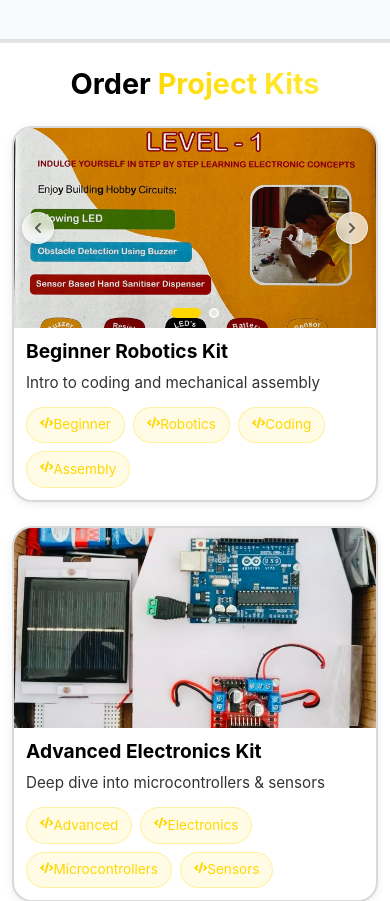
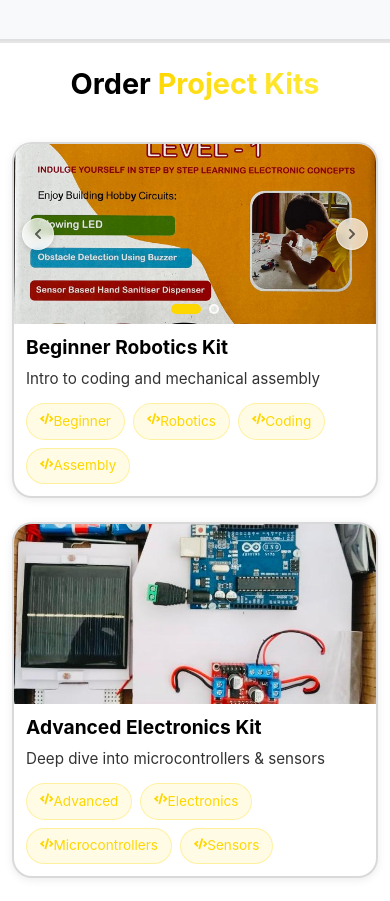
Before and after one commit to sahillpawar/SchoolWEB, a React (Vite) app: page / in a window 390 px wide. Shown: the part 5780-6681 px from the top of the page. Built offline with nearby package versions, Linux system fonts and the light colour scheme.

Commit message:
Update some content

```diff
--- a/src/components/Projects/Projects.module.css
+++ b/src/components/Projects/Projects.module.css
@@ -40,7 +40,7 @@
   margin-bottom: var(--spacing-lg);
 }
 
-/* ===================== GRID FIX ===================== */
+/* ===================== GRID ===================== */
 
 .projectsGrid {
   display: grid;
@@ -66,6 +66,8 @@
   transform: translateY(50px);
   display: flex;
   flex-direction: column;
+  width: 100%;
+  will-change: transform, opacity;
 }
 
 .projectCard.visible {
@@ -82,23 +84,26 @@
 
 /* ===================== IMAGES ===================== */
 
-.projectImages {
+.projectImages,
+.singleImage,
+.imageSlider {
+  width: 100%;
+  max-width: 100%;
   position: relative;
-  width: 100%;
   overflow: hidden;
   background: var(--bg-secondary);
 }
 
 .singleImage {
-  width: 100%;
   height: 250px;
-  overflow: hidden;
 }
 
 .singleImage img {
   width: 100%;
   height: 100%;
   object-fit: cover;
+  object-position: center;
+  display: block;
   transition: var(--transition-slow);
 }
 
@@ -109,10 +114,7 @@
 /* ===================== SLIDER ===================== */
 
 .imageSlider {
-  position: relative;
-  width: 100%;
   height: 250px;
-  overflow: hidden;
 }
 
 .sliderContainer {
@@ -133,6 +135,8 @@
   width: 100%;
   height: 100%;
   object-fit: cover;
+  object-position: center;
+  display: block;
 }
 
 /* ===================== SLIDER BUTTONS ===================== */
@@ -174,6 +178,8 @@
   transform: translateY(-50%) scale(1.05);
   box-shadow: 0 3px 8px rgba(0, 0, 0, 0.2);
 }
+
+/* ===================== INDICATORS ===================== */
 
 .sliderIndicators {
   position: absolute;
@@ -265,7 +271,6 @@
   .projectsGrid {
     grid-template-columns: 1fr;
     gap: var(--spacing-md);
-    margin-top: var(--spacing-md);
   }
 
   .singleImage,
@@ -289,7 +294,7 @@
 
   .singleImage,
   .imageSlider {
-    height: 200px;
+    height: 180px;
   }
 
   .projectContent {
```
